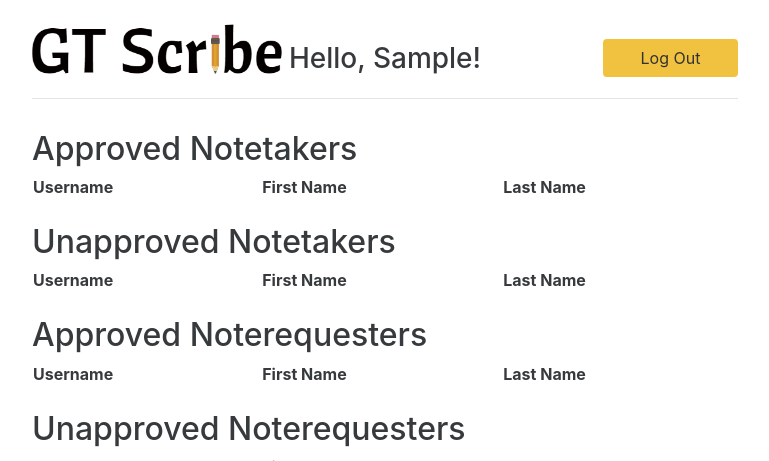
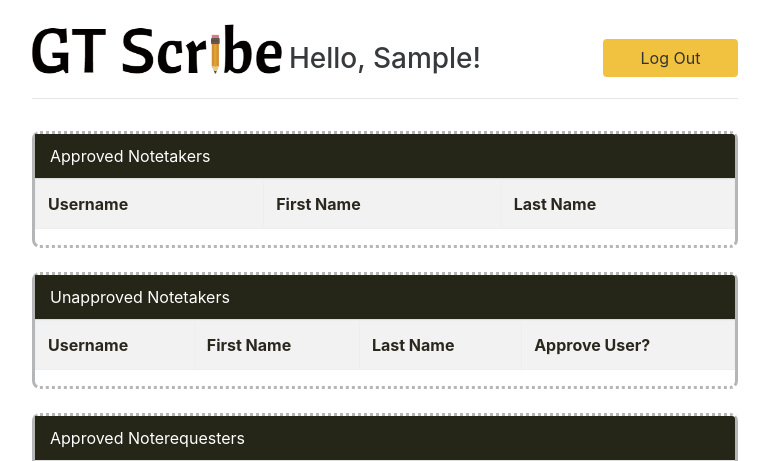
Before and after one commit to JuniorDesign/gt-scribe, a Flask app: page /admin/students in a window 1280 px wide. Shown: the top 461 px of the page, without its empty margins (255-1024 px from the left). Run offline with Flask 2, Linux system fonts and the light colour scheme; the visitor is signed in with stand-in values (Sample User, id 1); tables that the repository leaves empty hold one stand-in row (values such as "Sample post"); lists and menus that the app fills with data are empty; some libraries are stand-ins or nearby versions.

Commit message:
designed tables

```diff
--- a/scribe/static/styles/header.css
+++ b/scribe/static/styles/header.css
@@ -2,6 +2,7 @@
 body {
   padding-top: 1.5rem;
   padding-bottom: 1.5rem;
+
 }
 
 header {
--- a/scribe/static/styles/main.css
+++ b/scribe/static/styles/main.css
@@ -78,3 +78,33 @@
     border-bottom: 0;
   }
 }
+.panel-heading {
+  padding: 10px 15px;
+  border-bottom: 1px solid transparent;*/
+  border-top-left-radius: 3px;
+  border-top-right-radius: 3px;
+}
+.panel-heading > .dropdown .dropdown-toggle {
+  color: inherit;
+}
+.panel-default {
+  /*border-color: #ddd;*/
+
+  border-top-style: dotted;
+  border-right-style: solid;
+  border-bottom-style: dotted;
+  border-left-style: solid;
+  border-color: #B5B6B8;
+  border-radius: 8px;
+}
+.panel-default > .panel-heading {
+  color: #fff;
+  background-color: #252518;
+  border-color: #ddd;
+}
+.panel-default > .panel-heading > .panel-body {
+  border-top-color: #ddd;
+}
+.panel-body {
+  color: #2A281E;
+}
--- a/scribe/templates/admin-students.html
+++ b/scribe/templates/admin-students.html
@@ -14,10 +14,14 @@
 <main>
 
 <body>
+<div class="panel panel-default">
+  <div class="panel-heading">
+    Approved Notetakers
+  </div>
 
-<h2>Approved Notetakers</h2>
-<table style="width:100%">
-
+  <div class="panel-body">
+    <div class="table-responsive">
+      <table class="table table-striped table-bordered table-hover" style="width:100%">
         <tr>
           <th>Username</th>
           <th>First Name</th>
@@ -31,27 +35,46 @@
         </tr>
       {% endfor %}
       </table>
+    </div>
+  </div>
+
+</div>
 &nbsp;
-<h2>Unapproved Notetakers</h2>
-<table style="width:100%">
+<div class="panel panel-default">
+  <div class="panel-heading">
+    Unapproved Notetakers
+  </div>
 
+  <div class="panel-body">
+    <div class="table-responsive">
+      <table class="table table-striped table-bordered table-hover" style="width:100%">
         <tr>
           <th>Username</th>
           <th>First Name</th>
           <th>Last Name</th>
+          <th>Approve User?</th>
         </tr>
       {% for user in unapproved_notetakers %}
         <tr>
           <td><div>{{user["username"]}}</div></td>
           <td><div>{{user["first_name"]}}</div></td>
           <td><div>{{user["last_name"]}}</div></td>
+          <td><div><a href= "approve/{{user['username']}}" role="button" class="btn btn-primary" id="approve_notetakers">Approve</a></div></td>
         </tr>
       {% endfor %}
       </table>
+    </div>
+  </div>
+</div>
 &nbsp;
-<h2>Approved Noterequesters</h2>
-<table style="width:100%">
+<div class="panel panel-default">
+  <div class="panel-heading">
+    Approved Noterequesters
+  </div>
 
+  <div class="panel-body">
+    <div class="table-responsive">
+      <table class="table table-striped table-bordered table-hover" style="width:100%">
         <tr>
           <th>Username</th>
           <th>First Name</th>
@@ -65,23 +88,37 @@
         </tr>
       {% endfor %}
       </table>
+    </div>
+  </div>
+</div>
 &nbsp;
-<h2>Unapproved Noterequesters</h2>
-<table style="width:100%">
+<div class="panel panel-default">
+  <div class="panel-heading">
+    Unapproved Noterequesters
+  </div>
 
+  <div class="panel-body">
+    <div class="table-responsive">
+      <table class="table table-striped table-bordered table-hover" style="width:100%">
         <tr>
           <th>Username</th>
           <th>First Name</th>
           <th>Last Name</th>
+          <th>Approve User?</th>
         </tr>
       {% for user in unapproved_noterequesters %}
         <tr>
           <td><div>{{user["username"]}}</div></td>
           <td><div>{{user["first_name"]}}</div></td>
           <td><div>{{user["last_name"]}}</div></td>
+          <td><div><a href= "approve/{{user['username']}}" role="button" class="btn btn-primary" id="approve_noterequesters">Approve</a></div></td>
         </tr>
       {% endfor %}
       </table>
+    </div>
+  </div>
+
+</div>
 
 </body>
 
--- a/scribe/templates/upload-download.html
+++ b/scribe/templates/upload-download.html
@@ -32,7 +32,7 @@
                     </form>
                     {% else %}
                     Have a problem with notes for this class?<br />
-                    <button>Give Feedback</button>
+                    <a href="{{ url_for('feedback') }}"><button role="button" class="btn btn-style black" id="contactButton">Give Feedback</button></a>
                     {% endif %}
                 </div>
                 <div class="col-md-8">
```
Also changed, not shown: scribe/templates/admin-approval.html (+28 -3 lines), scribe/templates/admin-feedback.html (+10 -5 lines), scribe/templates/admin-matches.html (+11 -3 lines). Lines whose indentation alone changed are shown as unchanged.
